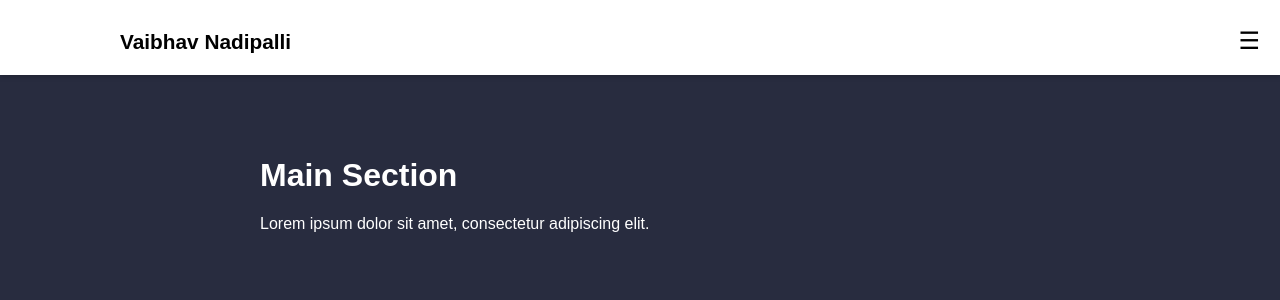
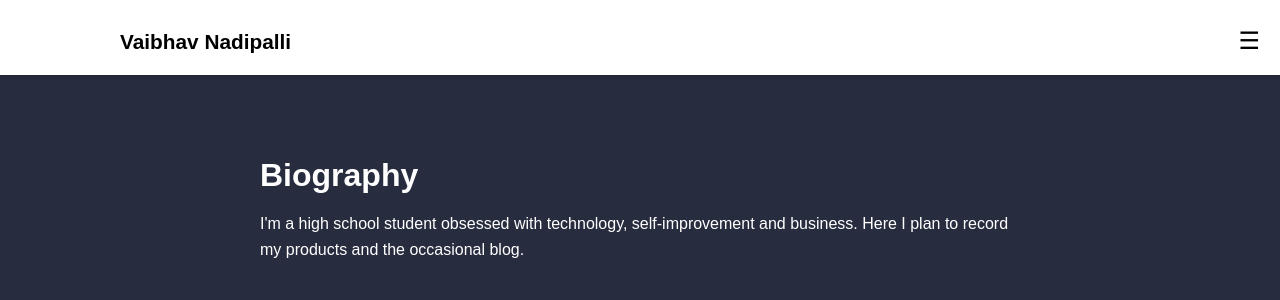
Before and after one commit to Vaibhav-Nadipalli/vaibhav-nadipalli.github.io, a Jekyll site: the page built from index.markdown, in a window 1280 px wide. Shown: the top 300 px of the page. Built offline with Jekyll 4.4.1, drawn with Linux system fonts in a browser that asks for light colours.

Commit message:
Update default.html

```diff
--- a/_layouts/default.html
+++ b/_layouts/default.html
@@ -24,8 +24,8 @@
 
     <main>
         <section>
-            <h2>Main Section</h2>
-            <p>Lorem ipsum dolor sit amet, consectetur adipiscing elit.</p> <!-- Placeholder content -->
+            <h2>Biography</h2>
+            <p>I'm a high school student obsessed with technology, self-improvement and business. Here I plan to record my products and the occasional blog.</p> <!-- Placeholder content -->
         </section>
     </main>
 </body>
```
